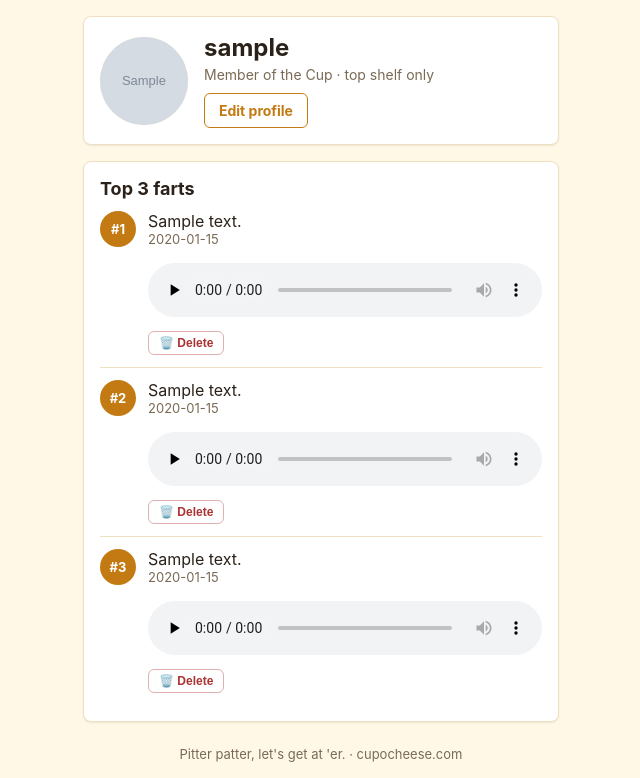
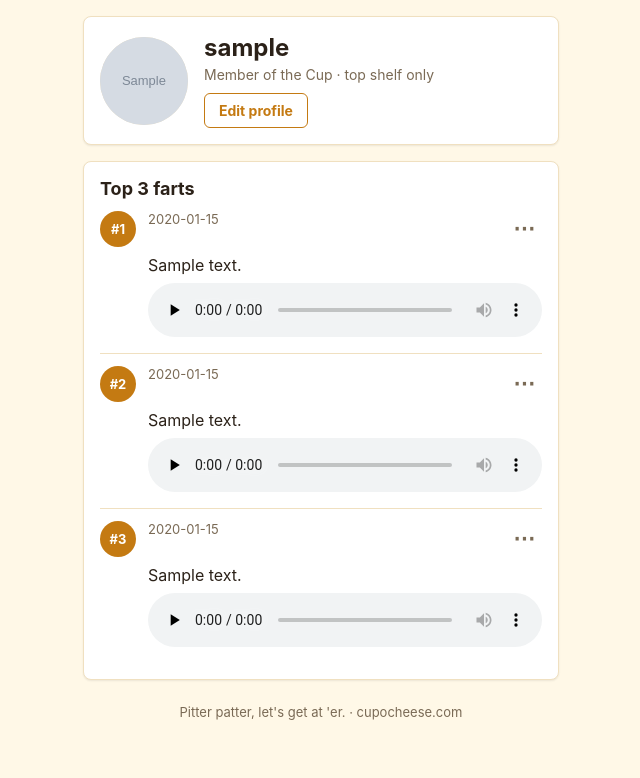
Before and after one commit to jason85alexander-arch/cupocheese, a Flask app: a page that uses templates/base.html in a window 1280 px wide. Shown: the part 50-828 px from the top of the page, without its empty margins (319-959 px from the left). After the commit the page ends 770 px from the top, so only its background shows below. Run offline with Flask 3, Linux system fonts and the light colour scheme; the visitor is signed in with stand-in values (Sample User, id 1); tables that the repository leaves empty hold one stand-in row (values such as "Sample post"); grey boxes marked "Sample" are stand-in pictures.

Commit message:
Persist SQLite/uploads on disk path; add post text edit with ⋯ menu
- CUPOCHEESE_DATA_DIR (default /var/data on Render) holds cupocheese.db + uploads/
- render.yaml: cheapest paid plan 0.5c-512mb, 1GB disk at /var/data, DATA_DIR env
- Authors/admins edit post text via /post/<id>/edit (audio unchanged)
- Feed + profile top-3 use a cheese-themed ⋯ menu for Edit and Delete

```diff
--- a/app.py
+++ b/app.py
@@ -9,13 +9,17 @@ import account_flow
 
 app = Flask(__name__)
 app.secret_key = os.environ.get("CUPOCHEESE_SECRET", "cupocheese-dev-secret-change-me")
-DATABASE = "cupocheese.db"
+# Durable data root: on Render, CUPOCHEESE_DATA_DIR=/var/data (persistent disk).
+# Local/dev: unset → project directory (current behavior).
+DATA_DIR = os.environ.get("CUPOCHEESE_DATA_DIR") or os.path.dirname(os.path.abspath(__file__))
+DATABASE = os.path.join(DATA_DIR, "cupocheese.db")
 LINK_HOURS = 1
-UPLOAD_FOLDER = os.path.join(os.path.dirname(os.path.abspath(__file__)), "uploads")
+UPLOAD_FOLDER = os.path.join(DATA_DIR, "uploads")
 MAX_AUDIO_BYTES = 15 * 1024 * 1024
 MAX_AVATAR_BYTES = 5 * 1024 * 1024
 ALLOWED_AUDIO_EXT = {".webm", ".ogg", ".mp4", ".m4a", ".wav", ".mp3"}
 ALLOWED_AVATAR_EXT = {".jpg", ".jpeg", ".png", ".webp", ".gif"}
+os.makedirs(DATA_DIR, exist_ok=True)
 os.makedirs(UPLOAD_FOLDER, exist_ok=True)
 app.config["MAX_CONTENT_LENGTH"] = max(MAX_AUDIO_BYTES, MAX_AVATAR_BYTES) + 64 * 1024
 
@@ -63,6 +67,11 @@ def can_delete_post(viewer, post_user_id):
     if viewer["id"] == post_user_id:
         return True
     return is_admin_user(viewer)
+
+
+def can_manage_post(viewer, post_user_id):
+    """Author or admin may edit text or delete."""
+    return can_delete_post(viewer, post_user_id)
 
 def init_db():
     with get_db() as db:
@@ -137,7 +146,7 @@ def index():
             "created_at": row["created_at"],
             "audio_path": row["audio_path"],
             "username": row["username"],
-            "can_delete": can_delete_post(viewer, row["user_id"]),
+            "can_manage": can_manage_post(viewer, row["user_id"]),
         })
     return render_template(
         "feed.html",
@@ -331,6 +340,53 @@ def delete_post(post_id):
     return redirect(dest)
 
 
+@app.route("/post/<int:post_id>/edit", methods=["GET", "POST"])
+def edit_post(post_id):
+    viewer = require_user()
+    if not viewer:
+        return redirect(url_for("login"))
+    db = get_db()
+    post = db.execute(
+        "SELECT id, user_id, content, audio_path, created_at FROM posts WHERE id = ?",
+        (post_id,),
+    ).fetchone()
+    if not post:
+        flash("That post is gone.")
+        return redirect(url_for("index"))
+    if not can_manage_post(viewer, post["user_id"]):
+        flash("You can only edit your own posts.")
+        return redirect(url_for("index"))
+
+    if request.method == "POST":
+        content = request.form.get("content", "").strip()
+        audio = post["audio_path"]
+        if not content and not audio:
+            flash("Add some text or keep a clip — empty posts aren't allowed.")
+            return render_template(
+                "edit_post.html",
+                post=post,
+                content="",
+                username=session.get("username"),
+            )
+        db.execute(
+            "UPDATE posts SET content = ? WHERE id = ?",
+            (content, post_id),
+        )
+        db.commit()
+        flash("Post updated.")
+        dest = request.form.get("next") or request.referrer or url_for("index")
+        if dest and f"/post/{post_id}/edit" in dest:
+            dest = url_for("index")
+        return redirect(dest)
+
+    return render_template(
+        "edit_post.html",
+        post=post,
+        content=post["content"] or "",
+        username=session.get("username"),
+    )
+
+
 def _parse_optional_post_id(raw):
     raw = (raw or "").strip()
     if not raw:
@@ -395,7 +451,7 @@ def user_profile(username):
             "content": post["content"],
             "created_at": post["created_at"],
             "audio_path": post["audio_path"],
-            "can_delete": is_owner or viewer_admin,
+            "can_manage": is_owner or viewer_admin,
         })
     return render_template(
         "profile.html",
--- a/templates/base.html
+++ b/templates/base.html
@@ -65,12 +65,41 @@
         .top-body { flex: 1; min-width: 0; }
         select { width: 100%; padding: 12px; border: 1px solid #e0d0b0; border-radius: 6px; font-size: 16px; margin-bottom: 12px; background: #fff; }
         .nav-links .nav-user { margin-left: 0; font-weight: bold; }
-        .delete-form { margin: 10px 0 0; }
+        .delete-form { margin: 0; }
         .delete-btn {
-            width: auto; margin: 0; padding: 4px 10px; font-size: 12px; font-weight: 600;
-            background: transparent; color: #a33; border: 1px solid #e0b0b0; border-radius: 6px;
+            width: 100%; margin: 0; padding: 10px 14px; font-size: 14px; font-weight: 600;
+            background: transparent; color: #a33; border: none; border-radius: 0;
+            text-align: left; cursor: pointer;
         }
         .delete-btn:hover { background: #fff0f0; color: #822; }
+
+        .post-card-head { display: flex; justify-content: space-between; align-items: flex-start; gap: 8px; }
+        .post-card-head .post-meta { flex: 1; margin-bottom: 0; }
+        .post-menu { position: relative; flex: 0 0 auto; }
+        .post-menu-btn {
+            width: 36px; height: 36px; margin: 0; padding: 0; border: none;
+            background: transparent; color: #7a6a55; font-size: 22px; line-height: 1;
+            border-radius: 50%; cursor: pointer; font-weight: bold;
+        }
+        .post-menu-btn:hover, .post-menu-btn[aria-expanded="true"] {
+            background: #fff8e7; color: #c47a12;
+        }
+        .post-menu-panel {
+            display: none; position: absolute; right: 0; top: 100%;
+            min-width: 140px; background: #fff; border: 1px solid #f0e0c0;
+            border-radius: 8px; box-shadow: 0 4px 16px rgba(43,33,24,.12);
+            z-index: 50; overflow: hidden; padding: 4px 0;
+        }
+        .post-menu.open .post-menu-panel { display: block; }
+        .post-menu-panel a, .post-menu-panel button {
+            display: block; width: 100%; margin: 0; padding: 10px 14px;
+            border: none; background: transparent; text-align: left;
+            font-size: 14px; font-weight: 600; color: #2b2118; text-decoration: none;
+            cursor: pointer; border-radius: 0;
+        }
+        .post-menu-panel a:hover { background: #fff8e7; color: #c47a12; }
+        .post-menu-panel .menu-danger { color: #a33; }
+        .post-menu-panel .menu-danger:hover { background: #fff0f0; color: #822; }
     </style>
 </head>
 <body>
@@ -98,5 +127,38 @@
         {% block content %}{% endblock %}
         <p class="tagline">Pitter patter, let's get at 'er. · cupocheese.com</p>
     </div>
+
+<script>
+(function () {
+  document.addEventListener("click", function (e) {
+    var btn = e.target.closest(".post-menu-btn");
+    var menus = document.querySelectorAll(".post-menu.open");
+    if (btn) {
+      e.preventDefault();
+      e.stopPropagation();
+      var menu = btn.closest(".post-menu");
+      var wasOpen = menu.classList.contains("open");
+      menus.forEach(function (m) {
+        m.classList.remove("open");
+        var b = m.querySelector(".post-menu-btn");
+        if (b) b.setAttribute("aria-expanded", "false");
+      });
+      if (!wasOpen) {
+        menu.classList.add("open");
+        btn.setAttribute("aria-expanded", "true");
+      }
+      return;
+    }
+    if (!e.target.closest(".post-menu")) {
+      menus.forEach(function (m) {
+        m.classList.remove("open");
+        var b = m.querySelector(".post-menu-btn");
+        if (b) b.setAttribute("aria-expanded", "false");
+      });
+    }
+  });
+})();
+</script>
+
 </body>
 </html>
--- a/templates/profile.html
+++ b/templates/profile.html
@@ -26,20 +26,28 @@
         <li class="top-fart">
             <span class="top-rank">#{{ loop.index }}</span>
             <div class="top-body">
+                <div class="post-card-head">
+                    <div class="post-meta">{{ post.created_at[:16].replace('T', ' ') }}</div>
+                    {% if post.can_manage %}
+                    <div class="post-menu">
+                        <button type="button" class="post-menu-btn" aria-label="Post options" aria-expanded="false" aria-haspopup="true">⋯</button>
+                        <div class="post-menu-panel" role="menu">
+                            <a role="menuitem" href="{{ url_for('edit_post', post_id=post.id) }}">Edit</a>
+                            <form class="delete-form" action="{{ url_for('delete_post', post_id=post.id) }}" method="post"
+                                  onsubmit="return confirm('Delete this post?');">
+                                <button type="submit" class="delete-btn menu-danger" role="menuitem">Delete</button>
+                            </form>
+                        </div>
+                    </div>
+                    {% endif %}
+                </div>
                 {% if post.content %}
-                <div>{{ post.content }}</div>
+                <div style="margin-top:8px;">{{ post.content }}</div>
                 {% else %}
-                <div class="muted">(clip only)</div>
+                <div class="muted" style="margin-top:8px;">(clip only)</div>
                 {% endif %}
-                <div class="post-meta">{{ post.created_at[:16].replace('T', ' ') }}</div>
                 {% if post.audio_path %}
                 <audio class="post-audio" controls preload="none" src="{{ url_for('serve_clip', filename=post.audio_path) }}"></audio>
-                {% endif %}
-                {% if post.can_delete %}
-                <form class="delete-form" action="{{ url_for('delete_post', post_id=post.id) }}" method="post"
-                      onsubmit="return confirm('Delete this post?');">
-                    <button type="submit" class="delete-btn" title="Delete post">🗑️ Delete</button>
-                </form>
                 {% endif %}
             </div>
         </li>
```
Also changed, not shown: render.yaml (+7 -1 lines), templates/edit_post.html (added, +19 -0 lines), templates/feed.html (+15 -7 lines).
